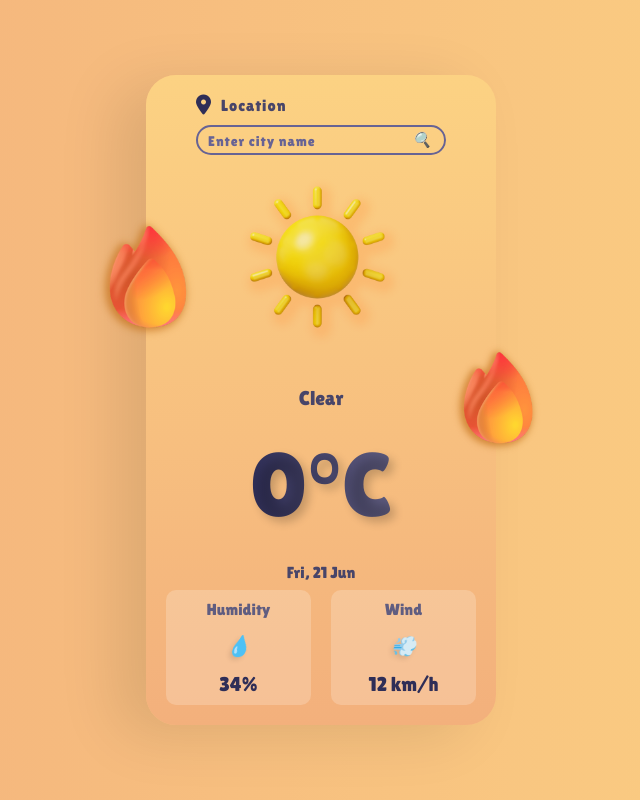
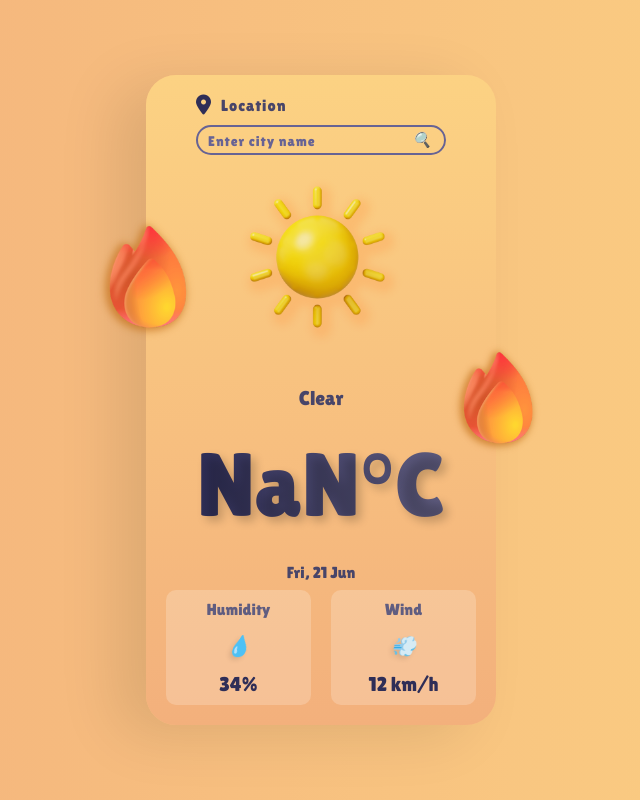
Before and after one commit to wichofly/weather-app-react.tsx, a React (Vite) app: page / in a window 1280 px wide. Shown: the whole page, without its empty margins (319-959 px from the left). Built offline with nearby package versions, Linux system fonts and the light colour scheme.

Commit message:
feat: made the temperature round to don´t have decimals. "Math.floor( )"

```diff
--- a/src/components/WeatherApp.tsx
+++ b/src/components/WeatherApp.tsx
@@ -55,7 +55,7 @@ const WeatherApp = () => {
         <div className="weather">
           <img src={sunny} alt="sunny" />
           <div className="weather-type">Clear</div>
-          <div className="temp">{data.main?.temp || '0'}°C</div>
+          <div className="temp">{`${Math.floor(data.main?.temp)}` || '0'}°C</div>
         </div>
 
         <div className="weather-date">
```
